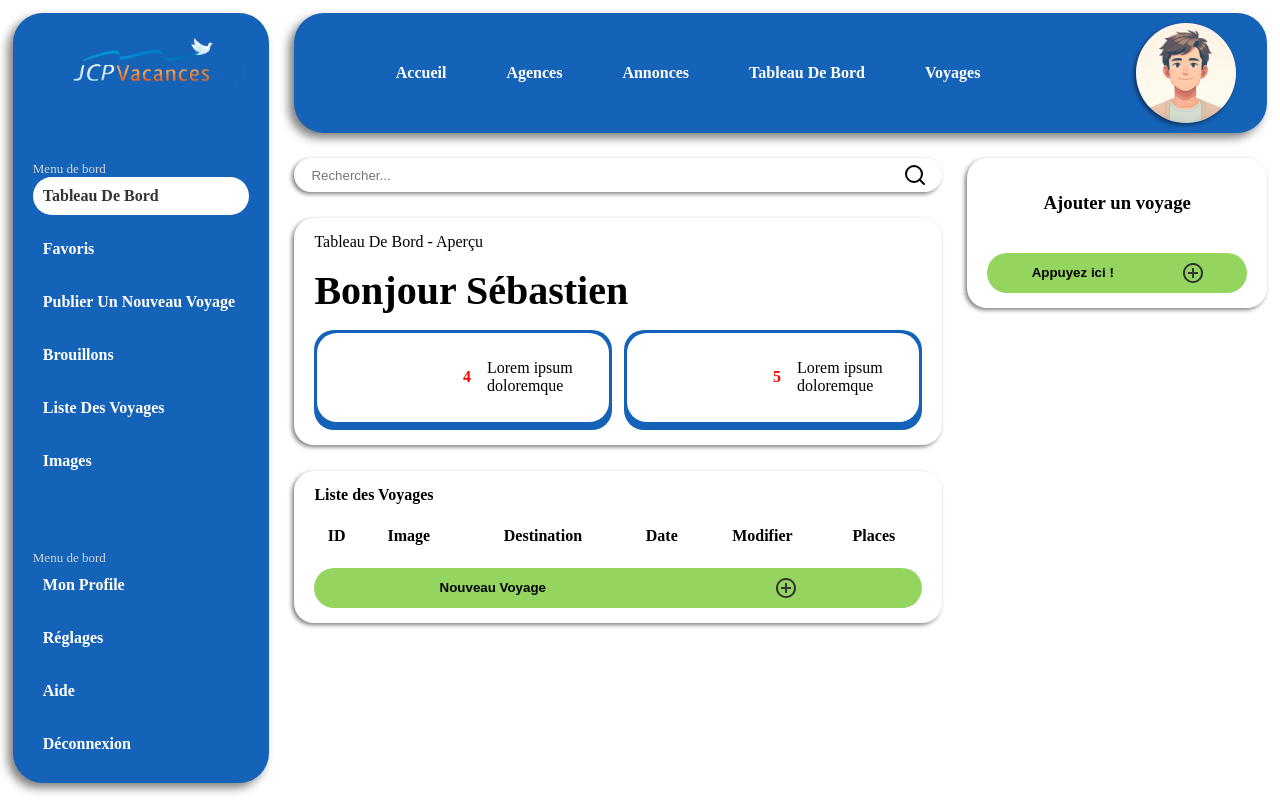
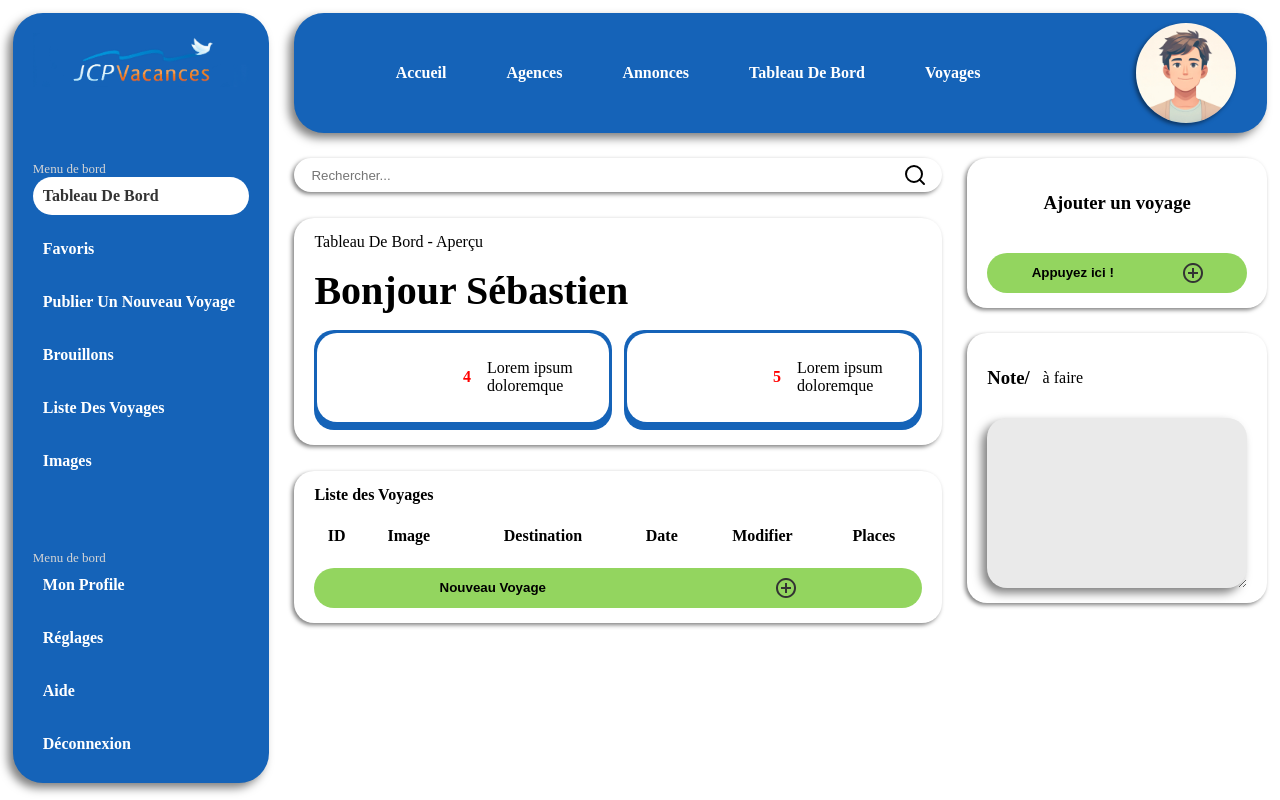
Before and after one commit to antoine-codeur/JCP_Vacances, a PHP site: page / in a window 1280 px wide. Run offline with PHP 8.4, Linux system fonts and the light colour scheme; lists and menus that the app fills with data are empty.

Commit message:
Ajout du widget notes.php

```diff
--- a/asset/style/style.css
+++ b/asset/style/style.css
@@ -13,6 +13,7 @@
     --box-shadow : -2px 2px 4px rgba(0, 0, 0, 0.5);
     --red: #FF0000;
     --icon-light: #333333;
+    --notes-text-bg: #eaeaea;
 }
 /*BODY*/
 body {
@@ -211,6 +212,9 @@ main {
 /*SECTION-WIDGET*/
 #sectionWidget {
     width: 300px;
+    display: flex;
+    flex-direction: column;
+    gap: 2vw;
 }
 /*AJOUT-VOYAGE*/
 #ajoutVoyage {
@@ -248,3 +252,32 @@ main {
     background-color: var(--button-add-hover);
     cursor: pointer;
 }
+/*NOTES*/
+#notes {
+    display: flex;
+    flex-direction: column;
+    gap: 10px;
+    padding: 15px 20px;
+    width: 100%;
+    border-radius: 20px;
+    box-shadow: var(--box-shadow);
+}
+#notesTitle {
+    display: flex;
+    flex-direction: row;
+    align-items: center;
+    justify-content: flex-start;
+    gap: 1vw;
+}
+#notes textarea {
+    border: none;
+    border-radius: 20px;
+    background-color: var(--notes-text-bg);
+    width: 100%;
+    resize: vertical;
+    padding: 10px;
+    box-shadow: var(--box-header-shadow);
+}
+#notes textarea:focus {
+    outline: 2px solid var(--primary-color);
+}
--- a/asset/template/widget.php
+++ b/asset/template/widget.php
@@ -1,4 +1,5 @@
 <section id="sectionWidget">
     <?php $addVoyageButton="Appuyez ici !";
-        include 'asset/template/widget/addVoyage.php';?>
+        include 'asset/template/widget/addVoyage.php';
+        include 'asset/template/widget/notes.php';?>
 </section>
--- /dev/null
+++ b/asset/template/widget/notes.php
@@ -0,0 +1,7 @@
+<div id="notes">
+    <div id="notesTitle">
+        <h3>Note/</h3>
+        <span>à faire</span>
+    </div>
+    <textarea name="" id="notesText" cols="30" rows="10"></textarea>
+</div>
```
